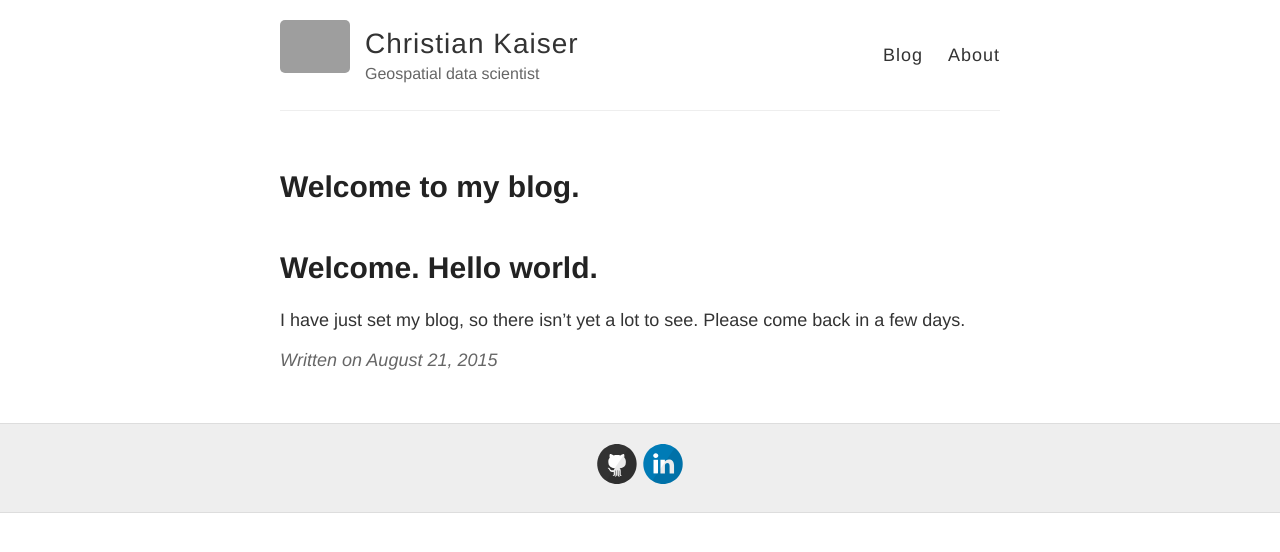
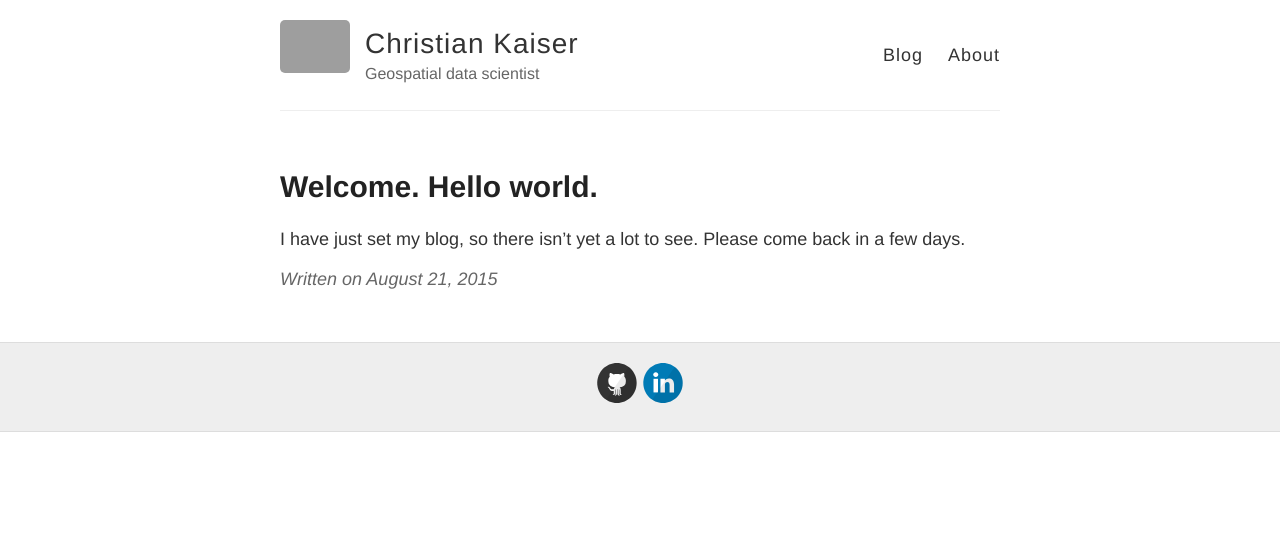
Before and after one commit to christiankaiser/christiankaiser.github.com, a Jekyll site: the page built from _posts/2015-8-21-Hello-World.md, in a window 1280 px wide. Shown: the top 552 px of the page. Built offline with Jekyll 4.4.1, drawn with Linux system fonts in a browser that asks for light colours; Markdown is read by kramdown in place of the engine named in the settings; grey boxes are pictures that could not be loaded.

Commit message:
updated first post

```diff
--- a/_posts/2015-8-21-Hello-World.md
+++ b/_posts/2015-8-21-Hello-World.md
@@ -1,8 +1,6 @@
 ---
 layout: post
-title: Welcome to my blog.
+title: Welcome. Hello world.
 ---
 
-# Welcome. Hello world.
-
 I have just set my blog, so there isn't yet a lot to see. Please come back in a few days.
```
